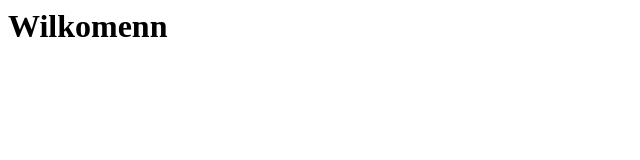
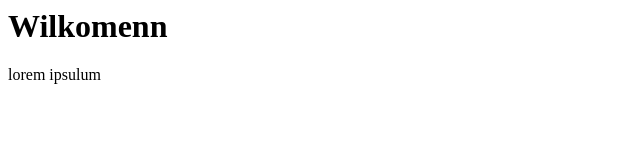
Before and after one commit to fabin-666/testerino, a plain HTML site: page index.html in a window 1280 px wide. Shown: the full height of the page, 0-640 px from the left. Drawn offline with Linux system fonts and the light colour scheme.

Commit message:
alteracao de paragrafo

```diff
--- a/index.html
+++ b/index.html
@@ -2,5 +2,6 @@
 <head></head>
 <body>
     <h1>Wilkomenn</h1>
+    <p>lorem ipsulum</p>
 </body>
 </html>
```
